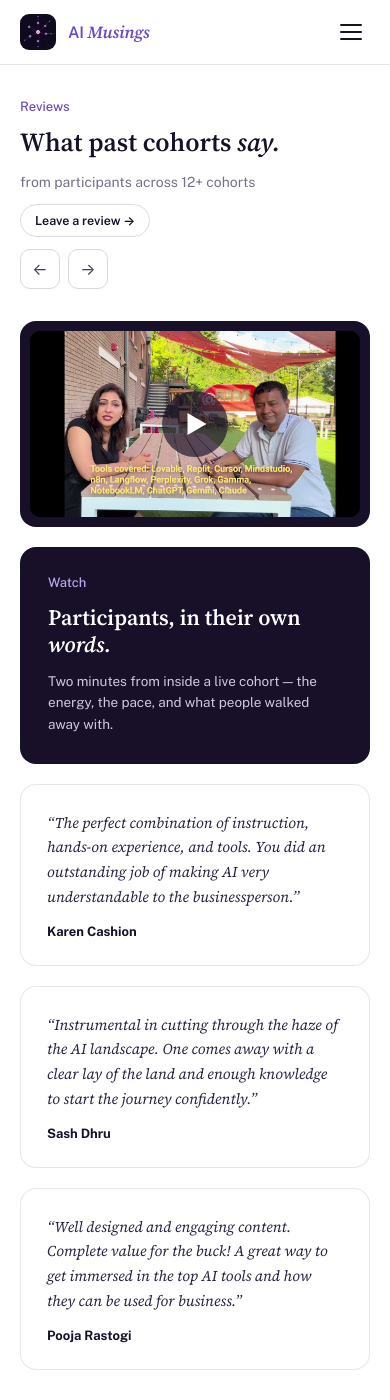
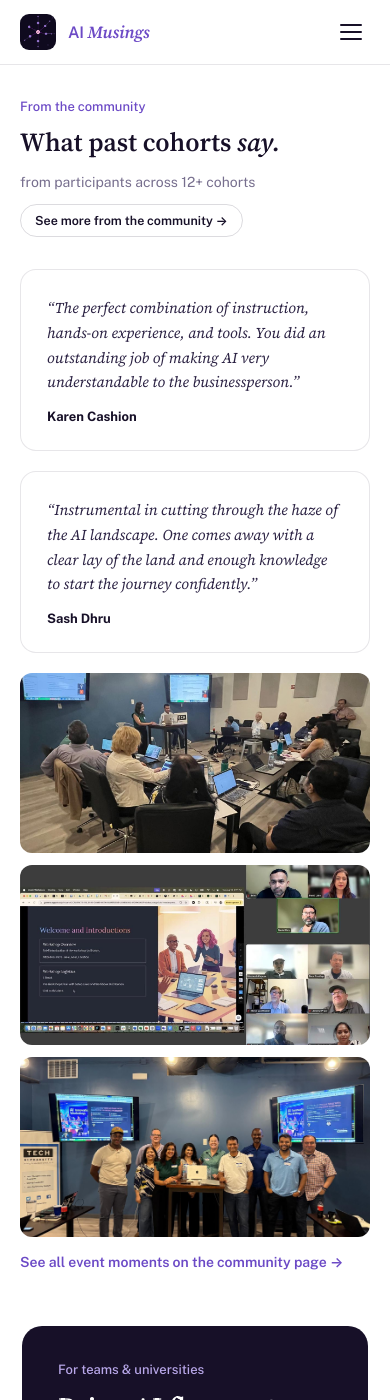
Before and after one commit to pulsarventures/aimusings.site, a Jekyll site: the page built from index.html, in a window 390 px wide and 1400 px high, scrolled down 10392 px. Built offline with Jekyll 4.4.1, drawn with Linux system fonts in a browser that asks for light colours.

Commit message:
Add Community page with Community Hours membership and Stripe checkout
- New /community/ page: dark hero with 3-way audience toggle, Community
  Hours section (every other Friday, 3:00-4:30 PM ET; presentations,
  member demos, open Q&A), $49/mo membership card with embedded Stripe
  buy button, reviews + event gallery (moved from homepage), stay-
  connected links, closing CTA band
- Nav: Community added to Programs dropdown (desktop + mobile) and to
  the active-state condition
- Homepage: full reviews/gallery replaced by a static community teaser
  (2 quotes, 3-photo strip, links to /community/); #sec-stories anchor
  preserved for the Stories nav link
- Corporate/Universities: audience toggle now links all three pillars
- CSS: .join-card, .stripe-wrap, .teaser-strip + responsive rules;
  aud-toggle wraps on 320px-class phones to avoid horizontal scroll
- Pricing copy set to $49/mo to match the live Stripe buy button
  (plan said $50 - flagged for reconciliation)

Co-Authored-By: Claude Fable 5 <noreply@anthropic.com>
Claude-Session: https://claude.ai/code/session_01FEgiNjtg3b7L7zAEJXcbhz

```diff
--- a/_includes/nav.html
+++ b/_includes/nav.html
@@ -12,7 +12,7 @@
       <a class="nav__item{% if a == 'workshops' %} is-active{% endif %}" href="{{ '/workshops/' | relative_url }}">Workshops</a>
 
       <div class="nav__dd">
-        <button class="nav__item{% if a == 'corporate' or a == 'university' %} is-active{% endif %}" type="button">Programs <span class="nav__caret">▾</span></button>
+        <button class="nav__item{% if a == 'corporate' or a == 'university' or a == 'community' %} is-active{% endif %}" type="button">Programs <span class="nav__caret">▾</span></button>
         <div class="nav__menu nav__menu--left">
           <a class="nav__row" href="{{ '/corporate/' | relative_url }}">
             <span class="nav__tile" style="background:#171028"><span class="ic" style="--u:url('{{ ic | append: 'building-2.svg' | relative_url }}');color:#b9a8ea"></span></span>
@@ -21,6 +21,10 @@
           <a class="nav__row" href="{{ '/universities/' | relative_url }}">
             <span class="nav__tile" style="background:#f6dcec"><span class="ic" style="--u:url('{{ ic | append: 'graduation-cap.svg' | relative_url }}');color:#43265f"></span></span>
             <span><span class="nav__rt">Universities</span><span class="nav__rs">Guest lectures &amp; courses</span></span>
+          </a>
+          <a class="nav__row" href="{{ '/community/' | relative_url }}">
+            <span class="nav__tile" style="background:#efeafa"><span class="ic" style="--u:url('{{ ic | append: 'users-round.svg' | relative_url }}');color:#6c4ac6"></span></span>
+            <span><span class="nav__rt">Community</span><span class="nav__rs">Community Hours &amp; peer network</span></span>
           </a>
         </div>
       </div>
@@ -54,6 +58,7 @@
       <div class="m-grp__body" id="m-grp-programs">
         <a href="{{ '/corporate/' | relative_url }}">Corporate</a>
         <a href="{{ '/universities/' | relative_url }}">Universities</a>
+        <a href="{{ '/community/' | relative_url }}">Community</a>
       </div>
     </div>
 
--- a/assets/css/main.css
+++ b/assets/css/main.css
@@ -514,6 +514,22 @@ h1,h2,h3,h4{margin:0;font-weight:600}
 .role-card__v{font:600 13.5px var(--sans)}
 .role-card__start{font:600 12px var(--sans);background:var(--lav);color:var(--deep);padding:5px 11px;border-radius:99px}
 
+/* =====================  COMMUNITY  ===================================== */
+/* membership card: info left, Stripe checkout right */
+.join-card{margin-top:36px;background:#fff;border:1px solid var(--line);border-radius:16px;padding:32px;
+  display:grid;grid-template-columns:1.2fr 1fr;gap:32px;align-items:center}
+.join-card__price{font:700 44px var(--serif);color:var(--ink);margin:10px 0 16px}
+.join-card__price span{font:500 15px var(--sans);color:var(--muted)}
+.join-card__pts{display:flex;flex-direction:column;gap:8px}
+.join-card__pt{display:flex;gap:10px;font:400 14px/1.55 var(--sans);color:var(--body)}
+.join-card__pt span:first-child{color:var(--positive);font-weight:700}
+.stripe-wrap{display:flex;flex-direction:column;align-items:center;justify-content:center;gap:12px;text-align:center}
+.stripe-note{font:400 12px/1.5 var(--sans);color:var(--muted)}
+
+/* homepage teaser photo strip (full gallery lives on /community/) */
+.teaser-strip{display:grid;grid-template-columns:repeat(3,1fr);gap:12px;margin-top:20px}
+.teaser-strip img{width:100%;height:220px;object-fit:cover;border-radius:12px}
+
 /* =====================  FOOTER  ======================================== */
 .footer{background:var(--footer);color:var(--on-dark-muted)}
 .footer__inner{max-width:var(--maxw);margin:0 auto;padding:26px var(--pad);display:flex;
@@ -581,6 +597,7 @@ h1,h2,h3,h4{margin:0;font-weight:600}
   .pillars{grid-template-columns:repeat(3,1fr)}
   .gt-grid{grid-template-columns:1fr}
   .campus-cta{position:static}
+  .join-card{grid-template-columns:1fr}
   .head-row{flex-direction:column;align-items:flex-start;gap:12px}
   .head-row .section-note{white-space:normal}
   :root{--pad:22px}
@@ -607,5 +624,11 @@ h1,h2,h3,h4{margin:0;font-weight:600}
   .cta-band__right{align-items:flex-start}
   .role-card{padding:24px}
   .role-card__q{font-size:20px}
+  .join-card{padding:24px}
+  .teaser-strip{grid-template-columns:1fr}
+  .teaser-strip img{height:180px}
+  /* 3-item toggle must never force horizontal scroll on 320px-class phones */
+  .aud-toggle{flex-wrap:wrap}
+  .aud-toggle a,.aud-toggle span{padding:8px 12px}
   .principal{flex-direction:column;align-items:flex-start}
 }
--- /dev/null
+++ b/community.html
@@ -0,0 +1,182 @@
+---
+layout: default
+nav_active: community
+title: "Community — keep building together"
+description: "The ongoing path for workshop alumni and AI-curious professionals. Community Hours every other Friday, 3:00–4:30 PM ET — prepared presentations, member demos, and open Q&A. $49/month."
+permalink: /community/
+---
+{%- assign ic = '/assets/icons/' -%}
+{%- assign img = '/assets/img/' -%}
+
+<!-- Dark hero (mirrors the corporate/universities layout) -->
+<div class="dark-hero">
+  <div class="dark-hero__wrap">
+    <div>
+      <div class="aud-toggle aud-toggle--dark" style="margin-bottom:20px">
+        <a href="{{ '/corporate/' | relative_url }}">Corporate</a>
+        <a href="{{ '/universities/' | relative_url }}">Universities</a>
+        <span class="is-on">Community</span>
+      </div>
+      <h1 class="h-48">Keep building, <i>together.</i></h1>
+      <div class="dark-hero__lead">The workshop is where it starts — the community is where it compounds. For alumni, ongoing learners, and AI-curious professionals who want to stay sharp between cohorts.</div>
+      <a class="btn btn--white" href="#community-hours">Join Community Hours</a>
+    </div>
+    <div class="grid g2" style="gap:12px">
+      <div class="stat-glass"><b>{{ site.professionals_trained }}</b><span>professionals in the network</span></div>
+      <div class="stat-glass"><b>2× / month</b><span>live Community Hours, every other Friday</span></div>
+      <div class="stat-glass"><b>90 min</b><span>presentations, member demos &amp; open Q&amp;A</span></div>
+      <div class="stat-glass"><b>$49 / mo</b><span>full membership via Stripe</span></div>
+    </div>
+  </div>
+</div>
+
+<div class="wrap">
+
+  <!-- Community Hours -->
+  <section id="community-hours" class="section" style="scroll-margin-top:80px">
+    <div class="eyebrow">Community Hours</div>
+    <div class="head-row">
+      <h2 class="h-34">Every other Friday. Live. <i>Hands-on.</i></h2>
+      <div class="section-note nowrap">3:00–4:30 PM ET · live online</div>
+    </div>
+    <div class="grid g3">
+      <div class="method">
+        <div class="method__ic"><span class="ic" style="--u:url('{{ ic | append: 'presentation.svg' | relative_url }}')"></span></div>
+        <h3 class="method__t">Prepared presentations</h3>
+        <div class="method__d">A focused session on what's moving in AI right now — curated and taught live by your instructors, not recycled slides.</div>
+      </div>
+      <div class="method">
+        <div class="method__ic"><span class="ic" style="--u:url('{{ ic | append: 'rocket.svg' | relative_url }}')"></span></div>
+        <h3 class="method__t">Community demos</h3>
+        <div class="method__d">Members show what they're building — real prototypes, real workflows, and honest feedback from the room.</div>
+      </div>
+      <div class="method">
+        <div class="method__ic"><span class="ic" style="--u:url('{{ ic | append: 'mic.svg' | relative_url }}')"></span></div>
+        <h3 class="method__t">Open Q&amp;A</h3>
+        <div class="method__d">Bring what you're stuck on. Get unblocked live by instructors and peers who have solved it before.</div>
+      </div>
+    </div>
+
+    <!-- Membership + Stripe checkout -->
+    <div class="join-card">
+      <div>
+        <div class="eyebrow eyebrow--sm" style="margin-bottom:8px">Membership</div>
+        <h3 class="h-26" style="margin-bottom:6px">Community Hours <i>membership.</i></h3>
+        <div class="join-card__price">$49<span>/month</span></div>
+        <div class="join-card__pts">
+          <div class="join-card__pt"><span>✓</span><span>Two live Community Hours calls every month</span></div>
+          <div class="join-card__pt"><span>✓</span><span>Prepared presentations, member demos &amp; open Q&amp;A</span></div>
+          <div class="join-card__pt"><span>✓</span><span>A peer network that keeps building between cohorts</span></div>
+        </div>
+      </div>
+      <div class="stripe-wrap">
+        <script async src="https://js.stripe.com/v3/buy-button.js"></script>
+        <stripe-buy-button
+          buy-button-id="buy_btn_1TxBSjDCmCL3mQUgc2AnJd0t"
+          publishable-key="pk_live_51RjrvGDCmCL3mQUgqqPwiacqAQIRBGoxdMo4tV9CHIZIQVF00gg9MfK7GayG1TarpwomBIKQrM3yLJywwUkmAAqO00mWzHkJDH"
+        ></stripe-buy-button>
+        <div class="stripe-note">Secure checkout by Stripe — name and email captured at checkout.</div>
+      </div>
+    </div>
+  </section>
+
+  <!-- Reviews + event moments (moved from the homepage) -->
+  <section class="section section--divide">
+    <div class="head-row">
+      <div>
+        <div class="eyebrow">Reviews</div>
+        <h2 class="h-34">What the community <i>says.</i></h2>
+        <div class="rev-rate">
+          <div class="section-note">from participants across 12+ cohorts</div>
+          <a class="review-link" href="{{ site.links.linkedin }}" target="_blank" rel="noopener">Leave a review →</a>
+        </div>
+      </div>
+      <div class="rev-arrows">
+        <button class="rev-arrow" type="button" data-quote-prev aria-label="Previous review">←</button>
+        <button class="rev-arrow" type="button" data-quote-next aria-label="Next review">→</button>
+      </div>
+    </div>
+    <div class="rev-media">
+      <div class="rev-video"><button type="button" class="rev-play" data-embed="{{ site.links.testimonials_video }}" aria-label="Play testimonials video"><img src="{{ img | append: 'testimonials-poster.jpg' | relative_url }}" alt="AI Workshop Testimonials" loading="lazy"><span class="rev-play__btn" aria-hidden="true"></span></button></div>
+      <div class="rev-side">
+        <div class="eyebrow eyebrow--on-dark" style="margin-bottom:2px">Watch</div>
+        <h3 class="h-22">Participants, in their own <i>words.</i></h3>
+        <div class="rev-side__d">Two minutes from inside a live cohort — the energy, the pace, and what people walked away with.</div>
+      </div>
+    </div>
+    <div class="grid g3 quotes" id="quotes">
+      {%- for q in site.data.testimonials limit:3 -%}
+      <div class="quote">
+        <div class="quote__t">“{{ q.text }}”</div>
+        <div class="quote__n">{{ q.name }}</div>
+      </div>
+      {%- endfor -%}
+    </div>
+    <script type="application/json" id="testimonials-data">{{ site.data.testimonials | jsonify }}</script>
+
+    <div class="eyebrow" style="margin:44px 0 18px">Event moments</div>
+    <div class="gallery">
+      <div class="gallery__col">
+        <img src="{{ img | append: 'group1.jpg' | relative_url }}" alt="AI Musings workshop" style="height:210px" loading="lazy">
+        <img src="{{ img | append: 'class7.jpg' | relative_url }}" alt="AI Musings online cohort" style="height:160px" loading="lazy">
+        <img src="{{ img | append: 'group5.jpg' | relative_url }}" alt="AI Musings workshop" style="height:140px" loading="lazy">
+        <img src="{{ img | append: 'ws4.2.jpg' | relative_url }}" alt="AI Musings workshop" style="height:135px" loading="lazy">
+        <img src="{{ img | append: 'ws4.1.jpg' | relative_url }}" alt="AI Musings workshop" style="height:155px" loading="lazy">
+      </div>
+      <div class="gallery__col">
+        <img src="{{ img | append: 'group2.jpg' | relative_url }}" alt="AI Musings workshop" style="height:150px" loading="lazy">
+        <img src="{{ img | append: 'group4.jpg' | relative_url }}" alt="AI Musings workshop" style="height:220px" loading="lazy">
+        <img src="{{ img | append: 'instructors1.jpg' | relative_url }}" alt="AI Musings instructors" style="height:292px" loading="lazy">
+        <img src="{{ img | append: 'group5.1.jpg' | relative_url }}" alt="AI Musings workshop" style="height:150px" loading="lazy">
+      </div>
+      <div class="gallery__col">
+        <img src="{{ img | append: 'instructors2.jpg' | relative_url }}" alt="AI Musings instructors" style="height:180px" loading="lazy">
+        <img src="{{ img | append: 'group3.1.jpg' | relative_url }}" alt="AI Musings online cohort" style="height:150px" loading="lazy">
+        <img src="{{ img | append: 'group6.jpg' | relative_url }}" alt="AI Musings workshop" style="height:160px" loading="lazy">
+        <img src="{{ img | append: 'group5.3.jpg' | relative_url }}" alt="AI Musings online cohort" style="height:155px" loading="lazy">
+        <img src="{{ img | append: 'group7.jpg' | relative_url }}" alt="AI Musings workshop" style="height:155px" loading="lazy">
+      </div>
+      <div class="gallery__col">
+        <img src="{{ img | append: 'group3.jpg' | relative_url }}" alt="AI Musings workshop" style="height:160px" loading="lazy">
+        <img src="{{ img | append: 'group8.jpg' | relative_url }}" alt="AI Musings workshop" style="height:242px" loading="lazy">
+        <img src="{{ img | append: 'group3.2.jpg' | relative_url }}" alt="AI Musings online cohort" style="height:165px" loading="lazy">
+        <img src="{{ img | append: 'group5.2.jpg' | relative_url }}" alt="AI Musings workshop" style="height:245px" loading="lazy">
+      </div>
+    </div>
+  </section>
+
+  <!-- Stay connected + closing CTA -->
+  <section class="section section--divide" style="padding-bottom:0">
+    <div class="eyebrow">Stay connected</div>
+    <h2 class="h-32" style="margin-bottom:32px">Between calls, the conversation <i>continues.</i></h2>
+    <div class="grid g3">
+      <a class="card card-hover" style="padding:28px;display:block;color:inherit" href="{{ site.links.whatsapp }}" target="_blank" rel="noopener">
+        <span class="ic" style="--u:url('{{ ic | append: 'whatsapp.svg' | relative_url }}');width:24px;height:24px;color:var(--purple)"></span>
+        <h3 style="font:700 16.5px var(--sans);margin:12px 0 8px">WhatsApp group</h3>
+        <div style="font:400 14px/1.6 var(--sans);color:var(--body)">Announcements, questions, and the peer network — where the community talks day to day.</div>
+      </a>
+      <a class="card card-hover" style="padding:28px;display:block;color:inherit" href="{{ site.links.linkedin }}" target="_blank" rel="noopener">
+        <span class="ic" style="--u:url('{{ ic | append: 'linkedin.svg' | relative_url }}');width:24px;height:24px;color:var(--purple)"></span>
+        <h3 style="font:700 16.5px var(--sans);margin:12px 0 8px">LinkedIn</h3>
+        <div style="font:400 14px/1.6 var(--sans);color:var(--body)">Follow AI Musings for upcoming cohorts, event recaps, and community highlights.</div>
+      </a>
+      <a class="card card-hover" style="padding:28px;display:block;color:inherit" href="{{ site.links.youtube }}" target="_blank" rel="noopener">
+        <span class="ic" style="--u:url('{{ ic | append: 'youtube.svg' | relative_url }}');width:24px;height:24px;color:var(--purple)"></span>
+        <h3 style="font:700 16.5px var(--sans);margin:12px 0 8px">YouTube</h3>
+        <div style="font:400 14px/1.6 var(--sans);color:var(--body)">Recordings, tutorials, and demos — watch what the community has been building.</div>
+      </a>
+    </div>
+
+    <div class="cta-band">
+      <div>
+        <h2 class="h-26" style="color:#fff;margin-bottom:8px">Join the next Community <i>Hours.</i></h2>
+        <div class="cta-band__d">Every other Friday, 3:00–4:30 PM ET. Membership is $49/month — join today and you're on the next call.</div>
+      </div>
+      <div class="cta-band__right">
+        <a class="btn btn--white" href="#community-hours">Become a member</a>
+        <div class="cta-band__alt">questions? write to <a href="mailto:{{ site.links.email_sree }}">{{ site.links.email_sree }}</a></div>
+      </div>
+    </div>
+  </section>
+
+</div>
--- a/corporate.html
+++ b/corporate.html
@@ -15,6 +15,7 @@ permalink: /corporate/
       <div class="aud-toggle aud-toggle--dark" style="margin-bottom:20px">
         <span class="is-on">Corporate</span>
         <a href="{{ '/universities/' | relative_url }}">Universities</a>
+        <a href="{{ '/community/' | relative_url }}">Community</a>
       </div>
       <h1 class="h-48">Your team, fluent in <i>weeks.</i></h1>
       <div class="dark-hero__lead">We train your teams and build alongside them until adoption sticks — a 90-day capability plan up front, hours saved per role reported at the end. Virtual or on-site.</div>
--- a/index.html
+++ b/index.html
@@ -275,69 +275,32 @@ permalink: /
     </div>
   </section>
 
-  <!-- Reviews -->
+  <!-- Community teaser (full reviews + gallery live on /community/) -->
   <section id="sec-stories" class="section" style="scroll-margin-top:80px">
     <div class="head-row">
       <div>
-        <div class="eyebrow">Reviews</div>
+        <div class="eyebrow">From the community</div>
         <h2 class="h-34">What past cohorts <i>say.</i></h2>
         <div class="rev-rate">
           <div class="section-note">from participants across 12+ cohorts</div>
-          <a class="review-link" href="{{ site.links.linkedin }}" target="_blank" rel="noopener">Leave a review →</a>
+          <a class="review-link" href="{{ '/community/' | relative_url }}">See more from the community →</a>
         </div>
       </div>
-      <div class="rev-arrows">
-        <button class="rev-arrow" type="button" data-quote-prev aria-label="Previous review">←</button>
-        <button class="rev-arrow" type="button" data-quote-next aria-label="Next review">→</button>
-      </div>
     </div>
-    <div class="rev-media">
-      <div class="rev-video"><button type="button" class="rev-play" data-embed="{{ site.links.testimonials_video }}" aria-label="Play testimonials video"><img src="{{ img | append: 'testimonials-poster.jpg' | relative_url }}" alt="AI Workshop Testimonials" loading="lazy"><span class="rev-play__btn" aria-hidden="true"></span></button></div>
-      <div class="rev-side">
-        <div class="eyebrow eyebrow--on-dark" style="margin-bottom:2px">Watch</div>
-        <h3 class="h-22">Participants, in their own <i>words.</i></h3>
-        <div class="rev-side__d">Two minutes from inside a live cohort — the energy, the pace, and what people walked away with.</div>
-      </div>
-    </div>
-    <div class="grid g3 quotes" id="quotes">
-      {%- for q in site.data.testimonials limit:3 -%}
+    <div class="grid g2">
+      {%- for q in site.data.testimonials limit:2 -%}
       <div class="quote">
         <div class="quote__t">“{{ q.text }}”</div>
         <div class="quote__n">{{ q.name }}</div>
       </div>
       {%- endfor -%}
     </div>
-    <script type="application/json" id="testimonials-data">{{ site.data.testimonials | jsonify }}</script>
-
-    <div class="eyebrow" style="margin:44px 0 18px">Event moments</div>
-    <div class="gallery">
-      <div class="gallery__col">
-        <img src="{{ img | append: 'group1.jpg' | relative_url }}" alt="AI Musings workshop" style="height:210px" loading="lazy">
-        <img src="{{ img | append: 'class7.jpg' | relative_url }}" alt="AI Musings online cohort" style="height:160px" loading="lazy">
-        <img src="{{ img | append: 'group5.jpg' | relative_url }}" alt="AI Musings workshop" style="height:140px" loading="lazy">
-        <img src="{{ img | append: 'ws4.2.jpg' | relative_url }}" alt="AI Musings workshop" style="height:135px" loading="lazy">
-        <img src="{{ img | append: 'ws4.1.jpg' | relative_url }}" alt="AI Musings workshop" style="height:155px" loading="lazy">
-      </div>
-      <div class="gallery__col">
-        <img src="{{ img | append: 'group2.jpg' | relative_url }}" alt="AI Musings workshop" style="height:150px" loading="lazy">
-        <img src="{{ img | append: 'group4.jpg' | relative_url }}" alt="AI Musings workshop" style="height:220px" loading="lazy">
-        <img src="{{ img | append: 'instructors1.jpg' | relative_url }}" alt="AI Musings instructors" style="height:292px" loading="lazy">
-        <img src="{{ img | append: 'group5.1.jpg' | relative_url }}" alt="AI Musings workshop" style="height:150px" loading="lazy">
-      </div>
-      <div class="gallery__col">
-        <img src="{{ img | append: 'instructors2.jpg' | relative_url }}" alt="AI Musings instructors" style="height:180px" loading="lazy">
-        <img src="{{ img | append: 'group3.1.jpg' | relative_url }}" alt="AI Musings online cohort" style="height:150px" loading="lazy">
-        <img src="{{ img | append: 'group6.jpg' | relative_url }}" alt="AI Musings workshop" style="height:160px" loading="lazy">
-        <img src="{{ img | append: 'group5.3.jpg' | relative_url }}" alt="AI Musings online cohort" style="height:155px" loading="lazy">
-        <img src="{{ img | append: 'group7.jpg' | relative_url }}" alt="AI Musings workshop" style="height:155px" loading="lazy">
-      </div>
-      <div class="gallery__col">
-        <img src="{{ img | append: 'group3.jpg' | relative_url }}" alt="AI Musings workshop" style="height:160px" loading="lazy">
-        <img src="{{ img | append: 'group8.jpg' | relative_url }}" alt="AI Musings workshop" style="height:242px" loading="lazy">
-        <img src="{{ img | append: 'group3.2.jpg' | relative_url }}" alt="AI Musings online cohort" style="height:165px" loading="lazy">
-        <img src="{{ img | append: 'group5.2.jpg' | relative_url }}" alt="AI Musings workshop" style="height:245px" loading="lazy">
-      </div>
+    <div class="teaser-strip">
+      <img src="{{ img | append: 'group1.jpg' | relative_url }}" alt="AI Musings workshop" loading="lazy">
+      <img src="{{ img | append: 'group2.jpg' | relative_url }}" alt="AI Musings workshop" loading="lazy">
+      <img src="{{ img | append: 'group8.jpg' | relative_url }}" alt="AI Musings workshop" loading="lazy">
     </div>
+    <div class="section-note" style="margin-top:16px"><a href="{{ '/community/' | relative_url }}" style="font-weight:600">See all event moments on the community page →</a></div>
   </section>
 
   <!-- Corporate band -->
--- a/universities.html
+++ b/universities.html
@@ -15,6 +15,7 @@ permalink: /universities/
       <div class="aud-toggle aud-toggle--dark" style="margin-bottom:20px">
         <a href="{{ '/corporate/' | relative_url }}">Corporate</a>
         <span class="is-on">Universities</span>
+        <a href="{{ '/community/' | relative_url }}">Community</a>
       </div>
       <h1 class="h-48">AI fluency, on <i>campus.</i></h1>
       <div class="dark-hero__lead">AI fluency for current students, faculty, and alumni — from a one-hour guest lecture to a full hands-on course.</div>
```
Also changed, not shown: 1 other file.
